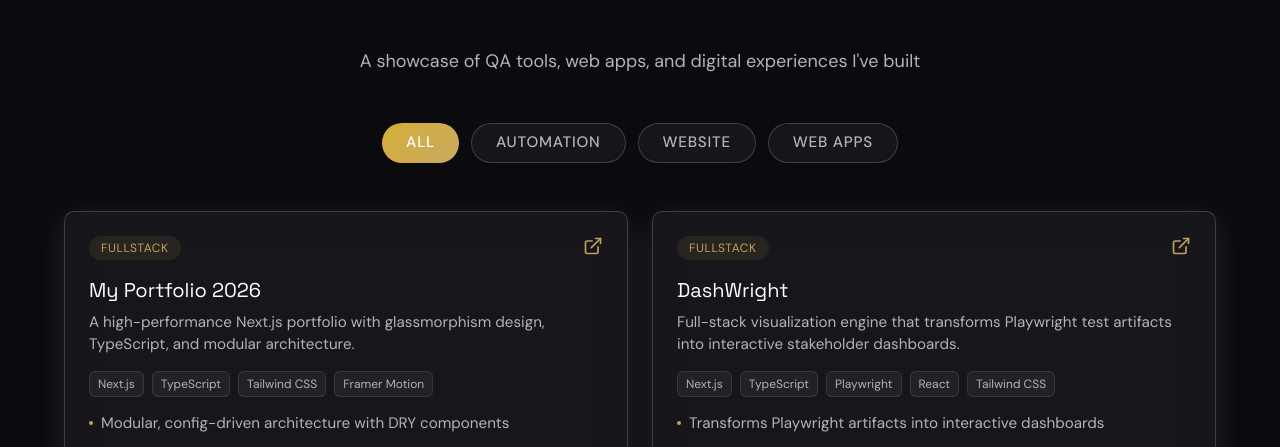
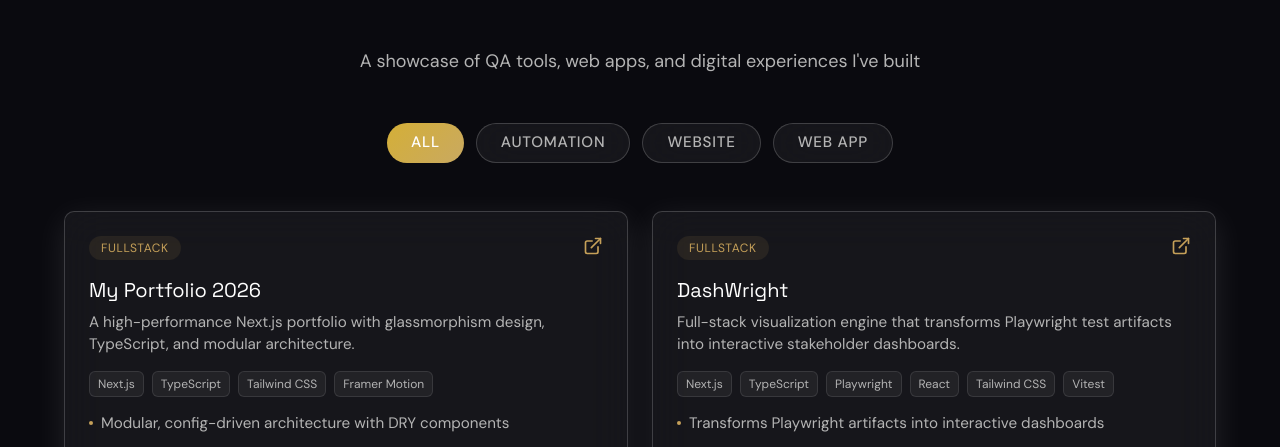
Before and after one commit to miranda-gv/my-portfolio, a Next.js app: page / in a window 1280 px wide. Shown: the part 3140-3587 px from the top of the page. Built offline with nearby package versions, Linux system fonts and the light colour scheme.

Commit message:
fix(TestimonialsSection): remove unnecessary tabIndex from testimonials carousel fix(portfolio): update tags for DashWright project and correct category label

```diff
--- a/src/components/TestimonialsSection.tsx
+++ b/src/components/TestimonialsSection.tsx
@@ -84,7 +84,7 @@ export default function TestimonialsSection() {
 
   return (
     <Section id="testimonials" heading={heading} subheading={subHeading} maxWidth="6xl">
-      <div ref={sectionRef} className="relative" tabIndex={0} role="region" aria-label="Testimonials carousel">
+      <div ref={sectionRef} className="relative" role="region" aria-label="Testimonials carousel">
         <AnimatePresence mode="wait">
           <motion.div
             key={currentFrame}
--- a/src/data/portfolio.ts
+++ b/src/data/portfolio.ts
@@ -64,7 +64,7 @@ export const portfolioData = {
         "Full-stack visualization engine that transforms Playwright test artifacts into interactive stakeholder dashboards.",
       details:
         "Architected and shipped DashWright, a comprehensive visualization engine built with Next.js and TypeScript. Aggregates Playwright test artifacts and transforms them into interactive, real-time dashboards for stakeholders. Features dark-themed UI with glassmorphism design, Playwright integration, and CI/CD pipeline support.",
-      tags: ["Next.js", "TypeScript", "Playwright", "React", "Tailwind CSS"],
+      tags: ["Next.js", "TypeScript", "Playwright", "React", "Tailwind CSS", "Vitest"],
       category: "fullstack" as const,
       liveUrl: "https://dashwright.com",
       featured: true,
@@ -85,7 +85,7 @@ export const portfolioCategories = [
   { value: "all", label: "ALL" },
   { value: "qa", label: "AUTOMATION" },
   { value: "static", label: "WEBSITE" },
-  { value: "fullstack", label: "WEB APPS" },
+  { value: "fullstack", label: "WEB APP" },
 ] as const;
 
 export type PortfolioCategory = (typeof portfolioCategories)[number]["value"];
```
